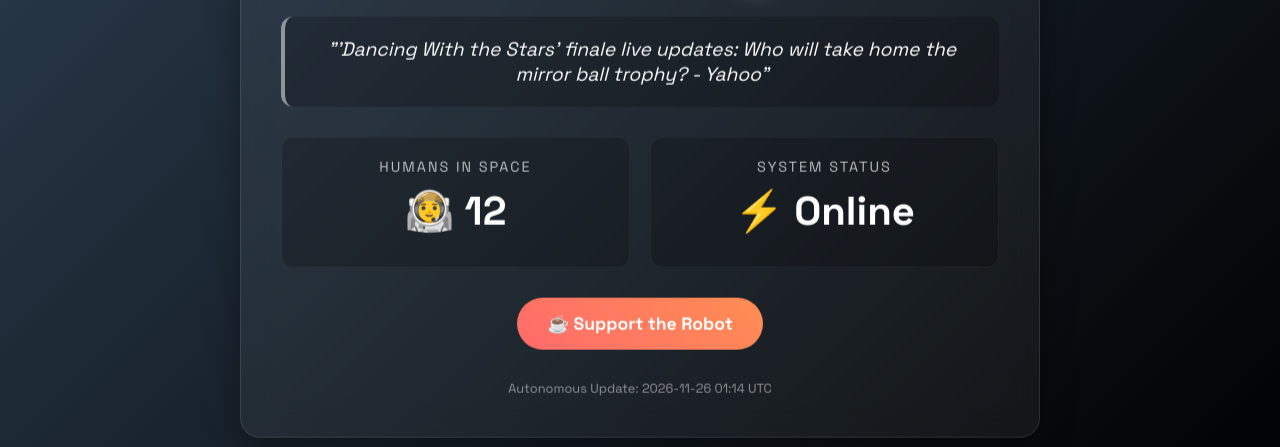
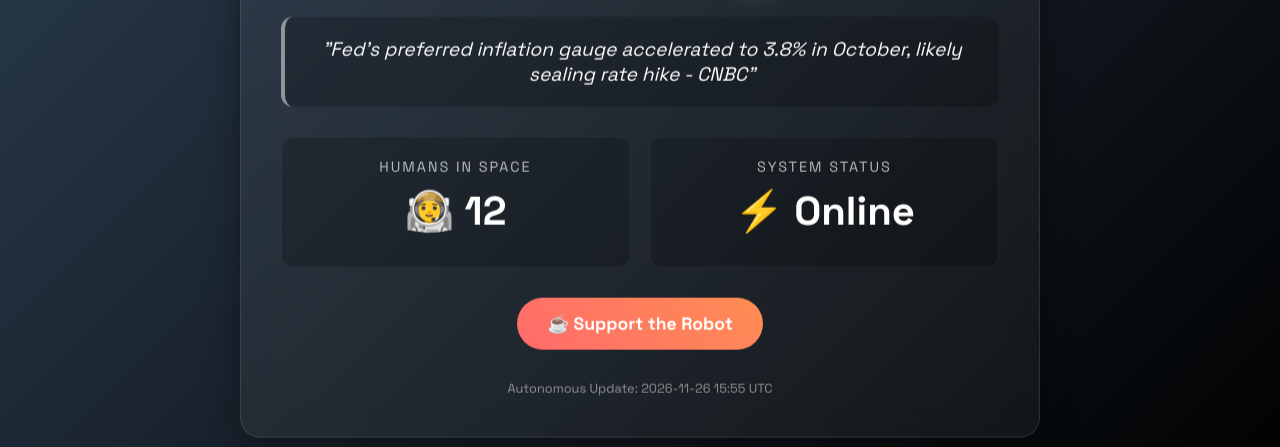
Before and after one commit to homeathome1103-tech/Global-Vibe-Checker, a plain HTML site: page index.html in a window 1280 px wide. Shown: the part 277-724 px from the top of the page. Drawn offline with Linux system fonts and the light colour scheme.

Commit message:
Automated Vibe Update: Thu Nov 26 15:55:39 UTC 2026

```diff
--- a/index.html
+++ b/index.html
@@ -112,7 +112,7 @@
         <h1>Steady</h1>
 
         <div class="news-ticker">
-            "'Dancing With the Stars' finale live updates: Who will take home the mirror ball trophy? - Yahoo"
+            "Fed’s preferred inflation gauge accelerated to 3.8% in October, likely sealing rate hike - CNBC"
         </div>
 
         <div class="stats-grid">
@@ -129,7 +129,7 @@
         <a href="https://ko-fi.com/vibecheck111" target="_blank" class="donate-btn">☕ Support the Robot</a>
 
         <div class="footer">
-            Autonomous Update: 2026-11-26 01:14 UTC
+            Autonomous Update: 2026-11-26 15:55 UTC
         </div>
     </div>
 </body>
```
